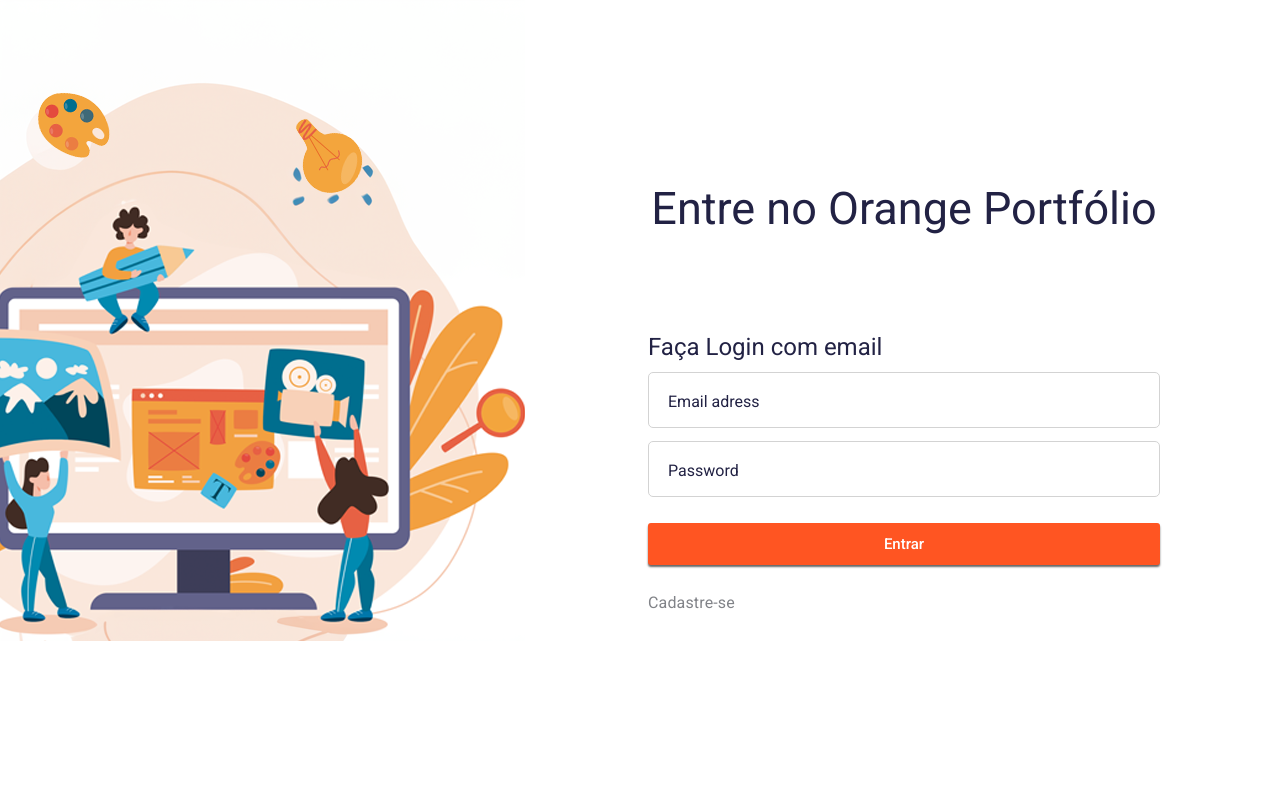
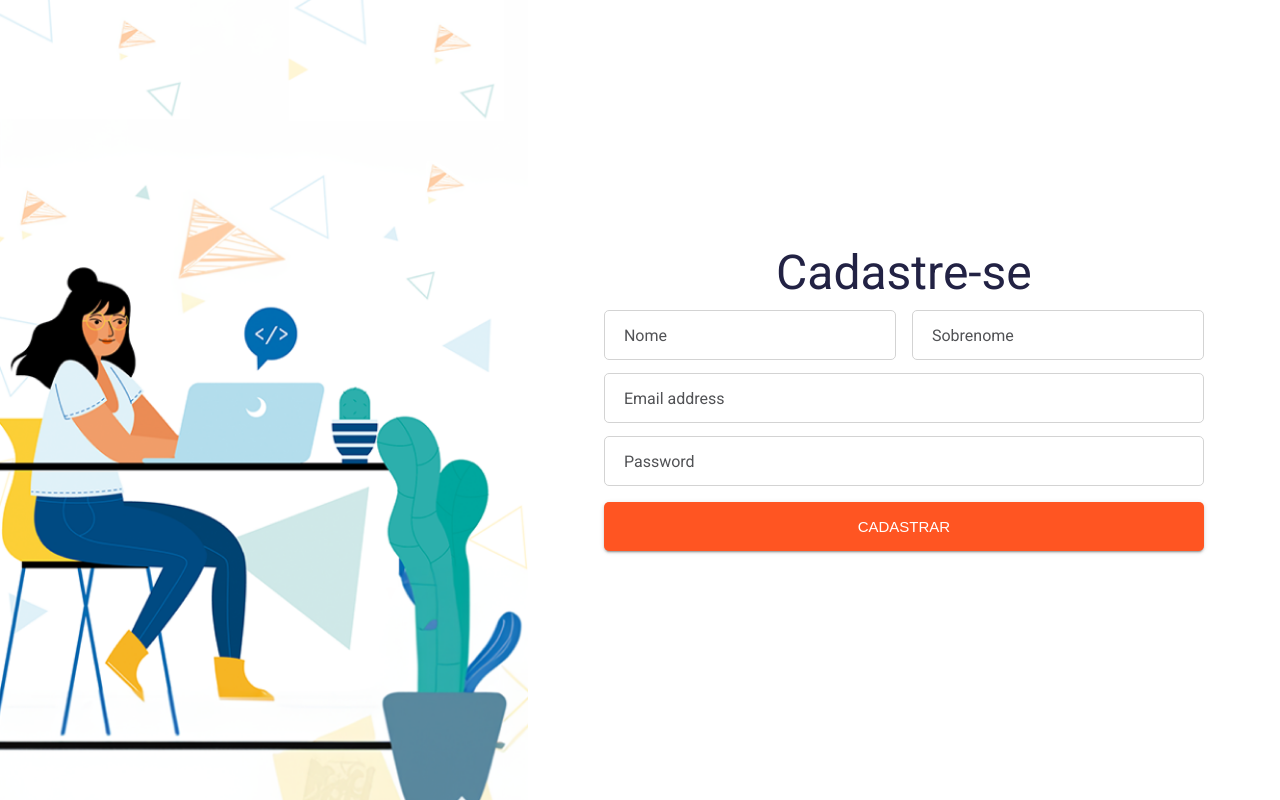
Before and after one commit to squad7-fcamara/spa-orange-portfolio, a React (Vite) app: page / in a window 1280 px wide. Built offline with nearby package versions, Linux system fonts and the light colour scheme.

Commit message:
:sparkles: feat: created SignUp page

```diff
--- a/src/App.jsx
+++ b/src/App.jsx
@@ -1,11 +1,12 @@
 // import OrangeLogo from "/icon.png";
 import "./App.css";
-import Login from "./pages/Login";
+// import Login from "./pages/Login";
+import SignUp from "./pages/SignUp/SignUp";
 
 function App() {
   return (
     <>
-      <Login />
+      <SignUp />
     </>
   );
 }
--- a/src/pages/Login/index.jsx
+++ b/src/pages/Login/index.jsx
@@ -19,8 +19,7 @@ const Login = () => {
       <PrimaryButton onClick={() => console.log("teste")}>Entrar</PrimaryButton>
 
       <Cadastro>
-        <LinkCadastro>Cadastre-se
-        </LinkCadastro>
+        <LinkCadastro>Cadastre-se</LinkCadastro>
       </Cadastro>
     </ContentContainer>
 
--- /dev/null
+++ b/src/pages/SignUp/SignUp.jsx
@@ -0,0 +1,48 @@
+import { SignUpContainer, Image, Title, NameColumn, SignUpButton, AppContainer } from "./StyledSignUp"
+
+import './SignUp_styles.css'
+
+import myImage from '../../assets/img/img-signUp/img_cadastro.png'
+
+
+export default function SignUp(){
+    return(
+        <AppContainer>
+            <Image src={myImage} />
+
+            <SignUpContainer>
+
+                <form>
+
+                    <Title>Cadastre-se</Title>
+                    <NameColumn>
+                        <div className='label'>
+                            <input type="text" placeholder=" " />
+                            <label htmlFor="name">Nome</label>
+                        </div>
+
+                        <div className='label'>
+                            <input type="text" id="lastName" placeholder=" " />
+                            <label htmlFor="lastName">Sobrenome</label>
+                        </div>
+                    </NameColumn>
+
+                    <div className='label'>
+                        <input className="col-maxWidth"  type="email"  placeholder=" " />
+                        <label>Email address</label>
+                    </div>
+
+                    <div className='label'>
+                        <input className="col-maxWidth"  type="password"  placeholder=" " />
+                        <label>Password</label>
+                    </div>
+
+                    <SignUpButton>CADASTRAR</SignUpButton>
+
+                </form>
+
+            </SignUpContainer>
+
+        </AppContainer>
+    )
+}
--- /dev/null
+++ b/src/pages/SignUp/SignUp_styles.css
@@ -0,0 +1,73 @@
+.label{
+    position: relative;
+    padding-top: 13px;
+}
+
+.label input{
+    border: 1px solid lightgrey;
+    align-items: center;
+    border-radius: 5px;
+    outline: none;
+    min-width: 250px;
+    padding: 15px 20px;
+    font-size: 1rem;
+    transition: all .1s linear;
+    -webkit-transition: all .1s linear;
+    -moz-transition: all .1s linear;
+  }
+
+  .label input:focus{
+    border: 2px solid #3951b2;
+  }
+
+  .label input::placeholder{
+    color:transparent;
+  }
+
+  .label label{
+    pointer-events: none;
+    position: absolute;
+    top: calc(50% - 10px);
+    left: 15px;
+    transition: all .1s linear;
+    -webkit-transition: all .1s linear;
+    -moz-transition: all .1s linear;
+    background-color: white;
+    padding: 5px;
+    box-sizing: border-box;
+    color: #515255;
+  }
+
+  .label input:required:invalid + label{
+    color: red;
+  }
+  .label input:focus:required:invalid{
+    border: 2px solid red;
+  }
+  .label input:required:invalid + label:before{
+    content: '*';
+  }
+  .label input:focus + label,
+  .label input:not(:placeholder-shown) + label{
+    font-size: 13px;
+    top: 0;
+    color: #515255;
+  }
+
+ .col-maxWidth {
+     width: 100%;
+     max-width: -webkit-fill-available;
+ }
+
+
+ button:hover {
+    transition: 0.5s;
+    cursor: pointer;
+    background-color: rgb(216, 40, 21);
+  }
+
+
+.teste{
+    display: flex;
+    justify-content: center;
+}
--- /dev/null
+++ b/src/pages/SignUp/StyledSignUp.js
@@ -0,0 +1,48 @@
+import styled from 'styled-components';
+
+
+export const AppContainer = styled.div`
+    margin: 0;
+    display: flex;
+    width: 100vw;
+`;
+
+
+export const Image = styled.img`
+    height: 100vh;
+`;
+
+
+export const SignUpContainer = styled.div`
+    width: 100%;
+    display: flex;
+    align-items: center;
+    justify-content: center;
+`;
+
+
+export const Title = styled.h1`
+    text-align: center;
+    font-size: 3rem;
+    font-weight: 400;
+`;
+
+export const NameColumn = styled.div`
+    display: flex;
+    gap: 1rem;
+`;
+
+
+export const SignUpButton = styled.button`
+    margin-top: 1rem;
+    width: 100%;
+    padding: 1rem;
+    background-color: #F52;
+    border: none;
+    color: white;
+    font-weight: 500;
+    box-shadow: 0px 3px 1px -2px rgba(0, 0, 0, 0.20), 0px 2px 2px 0px rgba(0, 0, 0, 0.14), 0px 1px 5px 0px rgba(0, 0, 0, 0.12);
+    border-radius: 5px;
+    font-size: 0.9375rem;
+    transition: 0.5s;
+`
```
Also changed, not shown: src/assets/img/img-signUp/img_cadastro.png (added).
